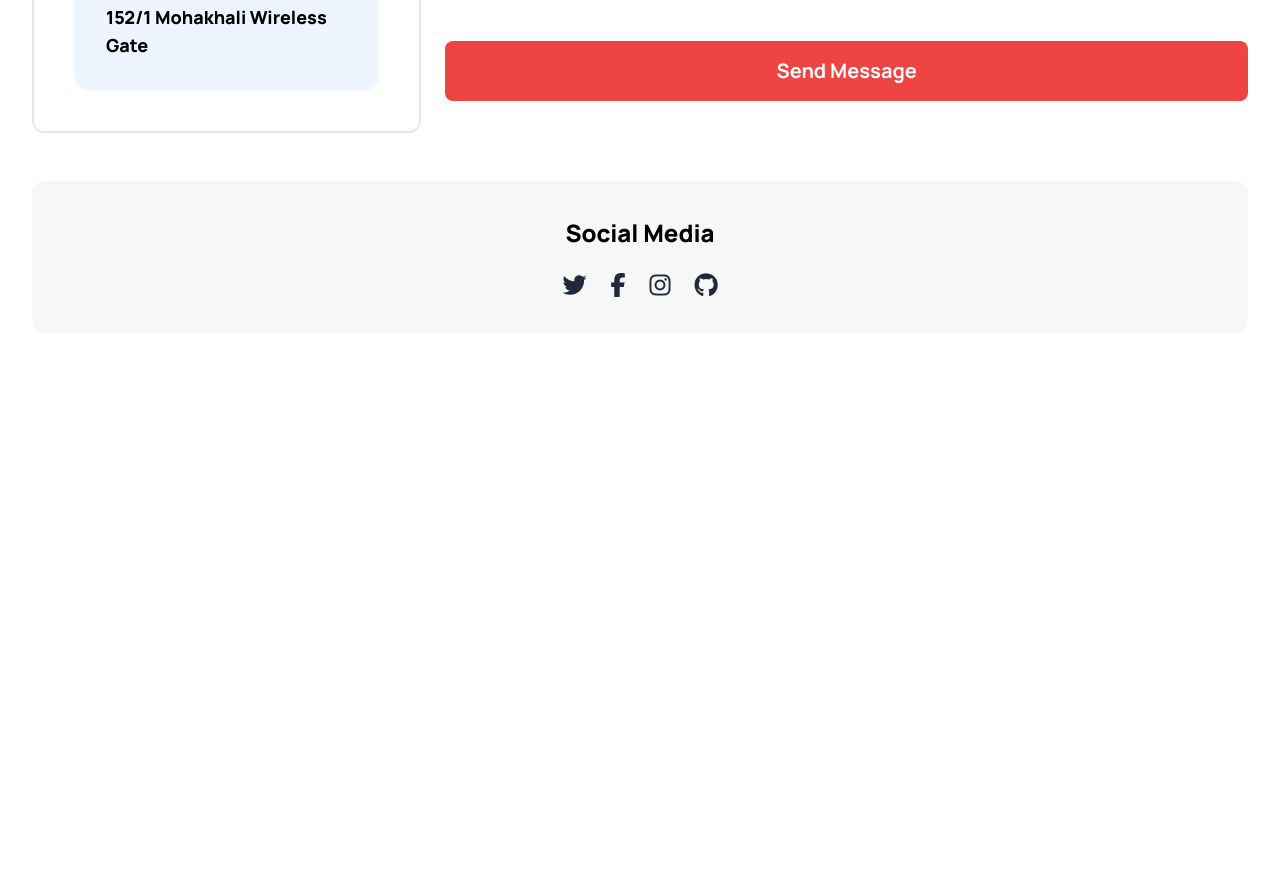
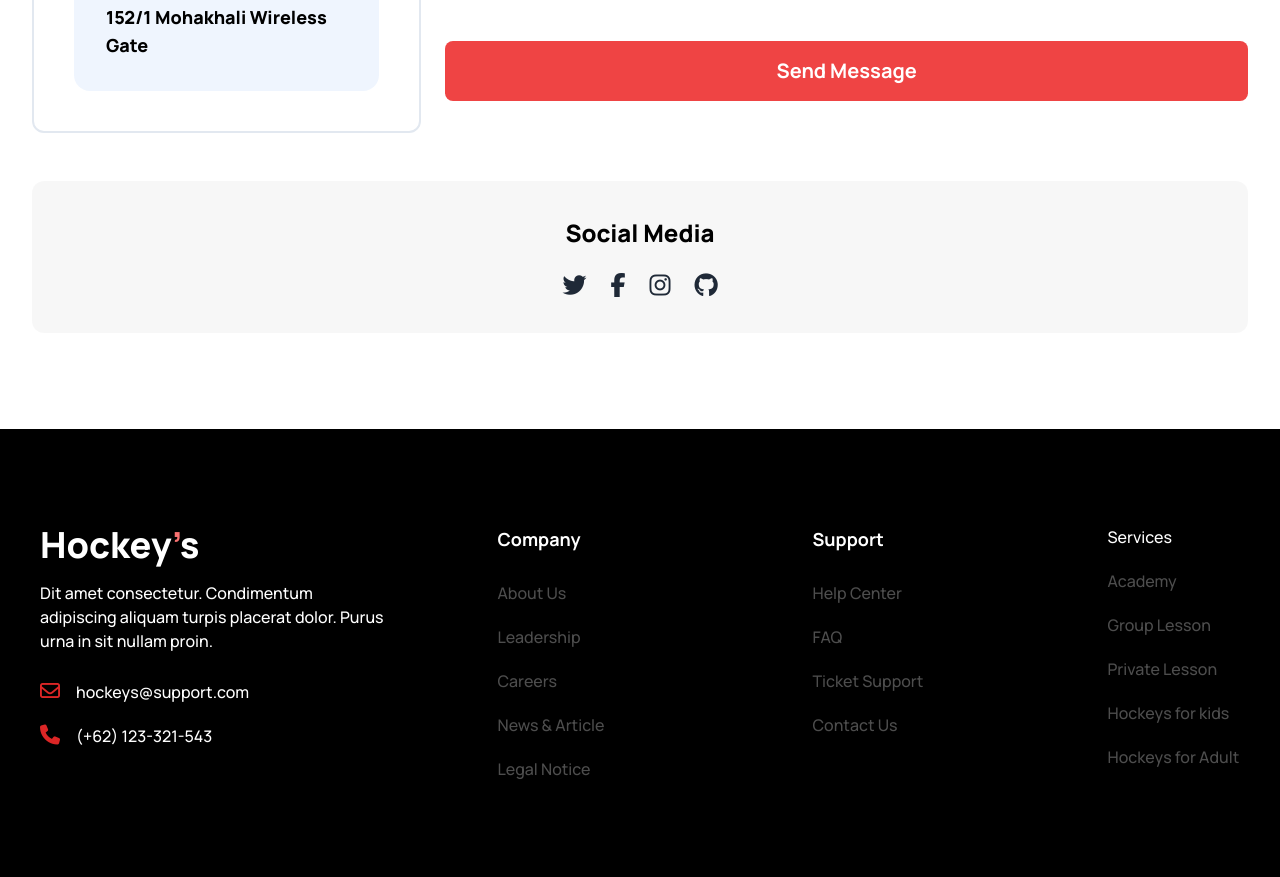
Before and after one commit to SagorChandra404/assignment-b9-a3-project-03, a plain HTML site: page index.html in a window 1280 px wide. Shown: the part 6003-6880 px from the top of the page. Before the commit the page ends 6336 px from the top, so only its background shows below. Drawn offline with nearby package versions, Linux system fonts and the light colour scheme.

Commit message:
added footer and cutomize

```diff
--- a/index.html
+++ b/index.html
@@ -894,7 +894,7 @@
 
       <!-- social media part -->
       <section class="container mx-auto px-8 mt-12">
-        <div class="bg-[#13131808] rounded-xl p-9 text-center ">
+        <div class="bg-[#13131808] rounded-xl p-9 text-center">
           <div>
             <h2 class="text-black text-2xl font-extrabold">Social Media</h2>
           </div>
@@ -907,6 +907,66 @@
         </div>
       </section>
     </main>
-    <footer></footer>
+    <footer class="bg-black">
+      <section class="container mx-auto mt-24">
+        <div
+          class="grid grid-cols-1 lg:grid-cols-8 gap-5 text-white text-center lg:text-left px-10 py-24"
+        >
+          <div class="lg:col-span-3">
+            <h1 class="text-white text-2xl md:text-4xl font-extrabold mb-4  ">
+              Hockey<span class="text-red-400">’</span>s
+            </h1>
+            <p class="text-white text-base font-medium">
+              Dit amet consectetur. Condimentum <br />
+              adipiscing aliquam turpis placerat dolor. Purus <br />urna in sit
+              nullam proin.
+            </p>
+
+            <div class="mt-6 space-y-4">
+              <p class="text-white text-base font-medium">
+                <i class="fa-regular fa-envelope text-red-600 text-xl mr-4"></i
+                >hockeys@support.com
+              </p>
+              <p class="text-white text-base font-medium">
+                <i class="fa-solid fa-phone text-red-600 text-xl mr-4"></i>(+62)
+                123-321-543
+              </p>
+            </div>
+          </div>
+          <div class="lg:col-span-4 grid grid-cols-2 gap-10">
+            <div>
+              <h4 class="text-lg font-bold mb-7">Company</h4>
+              <ul class="flex space-y-5 flex-col mt-5">
+                <li><a class="text-white text-base font-medium opacity-30 ">About Us</a></li>
+                <li><a class="text-white text-base font-medium opacity-30 ">Leadership</a></li>
+                <li><a class="text-white text-base font-medium opacity-30 ">Careers</a></li>
+                <li><a class="text-white text-base font-medium opacity-30 ">News & Article</a></li>
+                <li><a class="text-white text-base font-medium opacity-30 ">Legal Notice</a></li>
+              </ul>
+            </div>
+            <div>
+              <h4 class="text-lg font-bold mb-7">Support</h4>
+              <ul class="flex space-y-5 flex-col mt-5">
+                <li><a class="text-white text-base font-medium opacity-30 ">Help Center</a></li>
+                <li><a class="text-white text-base font-medium opacity-30 ">FAQ</a></li>
+                <li><a class="text-white text-base font-medium opacity-30 ">Ticket Support</a></li>
+                <li><a class="text-white text-base font-medium opacity-30 ">Contact Us</a></li>
+              </ul>
+            </div>
+          </div>
+          <!-- list 3 -->
+          <div>
+            <h4 class="text-white text-base font-medium">Services</h4>
+            <ul class="flex space-y-5 flex-col mt-5">
+              <li><a class="text-white text-base font-medium opacity-30 ">Academy</a></li>
+              <li><a class="text-white text-base font-medium opacity-30 ">Group Lesson</a></li>
+              <li><a class="text-white text-base font-medium opacity-30 ">Private Lesson</a></li>
+              <li><a class="text-white text-base font-medium opacity-30 ">Hockeys for kids</a></li>
+              <li><a class="text-white text-base font-medium opacity-30 ">Hockeys for Adult</a></li>
+            </ul>
+          </div>
+        </div>
+      </section>
+    </footer>
   </body>
 </html>
```
